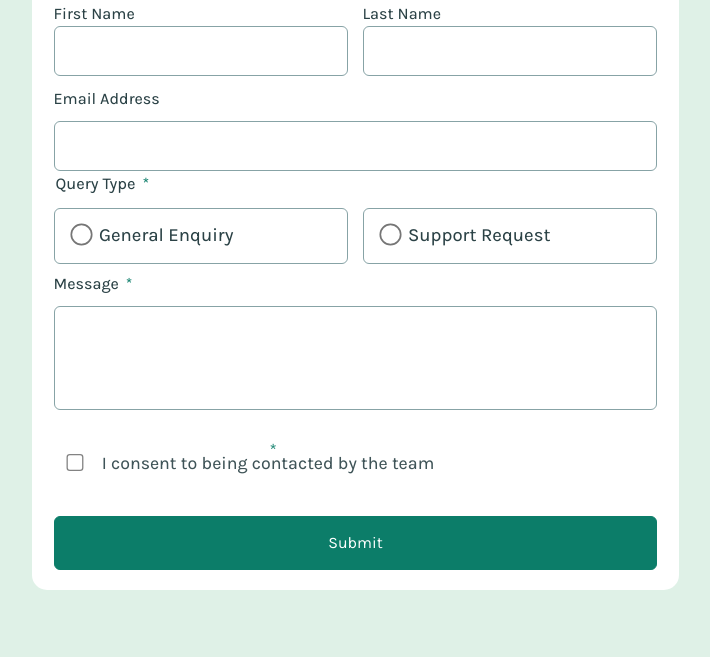
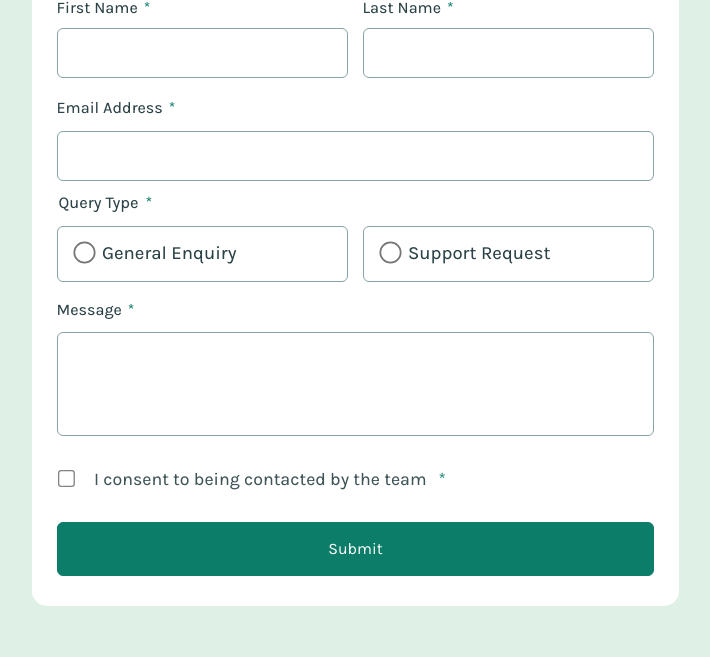
Before and after one commit to Hlm19966/contact-form, a plain HTML site: page index.html in a window 1280 px wide. Shown: the part 143-800 px from the top of the page, without its empty margins (285-995 px from the left). Drawn offline with Linux system fonts and the light colour scheme.

Commit message:
added some change

```diff
--- a/main.js
+++ b/main.js
@@ -117,7 +117,7 @@ function handelEmail() {
       return true;
     } else {
       errorMessage.style.display = "block";
-      checkBox.classList.remove(`error-border`);
+      checkBox.classList.add(`error-border`);
       return false;
     }
   }
--- a/style.css
+++ b/style.css
@@ -121,10 +121,10 @@ label {
     font-size: 1.005rem;
 }
 
-label:not(:last-of-type)::after {
+label:not(.Support-request):not(.general-enquriry):not(.agreeing)::after {
     content: "*";
     color: var(--Green-600-medium);
-    margin-left: 7px;
+    margin-left: 6px;
 }
 
 .Support-request, .general-enquriry {
@@ -143,29 +143,10 @@ label:not(:last-of-type)::after {
     display: flex;
     align-items: center;
     gap: 14px;
-    margin: 40px 0;
+    margin: 30px 0;
     position: relative;
     font-size: 17.7px;
     opacity: 0.9;
-}
-
-.checkbox-container::after {
-    content: "*";
-    color: var(--Green-600-medium);
-    position: absolute;
-    top: 0;
-    left: 35%;
-    margin-left: 5px;
-    transform: translateY(-50%);
-}
-
-
-label.Support-request::after {
-    content: "";
-}
-
-label.general-enquriry::after {
-    content: "";
 }
 
 /*end of the label*/
@@ -177,7 +158,11 @@ input {
     border-radius: 6px;
     padding: 12px;
     cursor: pointer;
-    margin-bottom: 15px ;
+    margin-bottom: 8px ;
+}
+
+input[type="text"] {
+    margin-top: 8px;
 }
 
 
@@ -196,7 +181,6 @@ input[type="checkbox"] {
     border: 1px solid var(--Grey-500-medium);
     width: 7%;
 }
-
 
 .query-grid {
     display: grid;
@@ -237,7 +221,7 @@ input:not([type="radio"]):not([type="checkbox"]):focus, select {
     border-radius: 6px;
     cursor: pointer;
     will-change: transform;
-    font-family: 1.10rem;
+    font-size: 1rem;
     transition: transform 0.3s ease-in-out;
 }
 
@@ -247,22 +231,21 @@ input:not([type="radio"]):not([type="checkbox"]):focus, select {
     transform: scale(1.0);
 }
 
+/*End of the button*/
+
+/*error section*/
 .error-message {
    display: none;
    color: var(--Red);
-   margin-bottom: 15px;
+   margin-bottom: 1px;
 }
 
 .error-border {
     border : 1px solid var(--Red);
 }
+/*end of the error section*/
 
-p {
-    display: none;
-}
-
-
-/*End of the button*/
+/*success-container*/
 
 .success-container {
     display: none;
@@ -292,6 +275,8 @@ h4 {
     width: 15px;
 }
 
+/*end of the success-container*/
+
 @media only screen and (min-width:60rem) {
 
    body {
@@ -300,6 +285,16 @@ h4 {
 
    .container {
     max-width: 40.438rem;
+    padding: 30px 25px;
+   }
+
+   input[type="email"] {
+     margin-bottom: 10px;
+
+   }
+
+   .checkbox-container {
+    margin: 30px -12px;
    }
 
    .name-fields,
@@ -307,6 +302,7 @@ h4 {
     display: grid;
     grid-template-columns: 1fr 1fr;
     gap: 15px;
+    margin-bottom: 7.5px;
    }
 
    .Support-request {
```
Also changed, not shown: index.html (+1 -1 lines).
